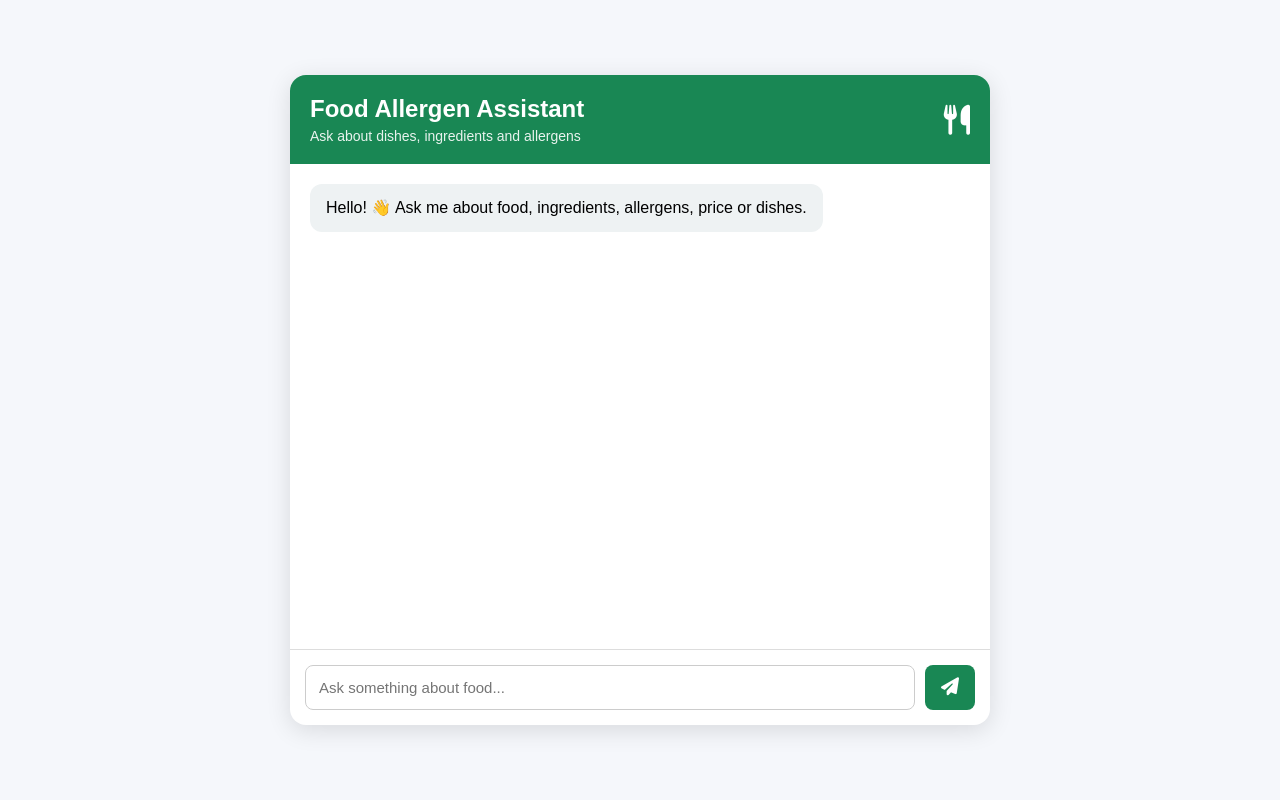
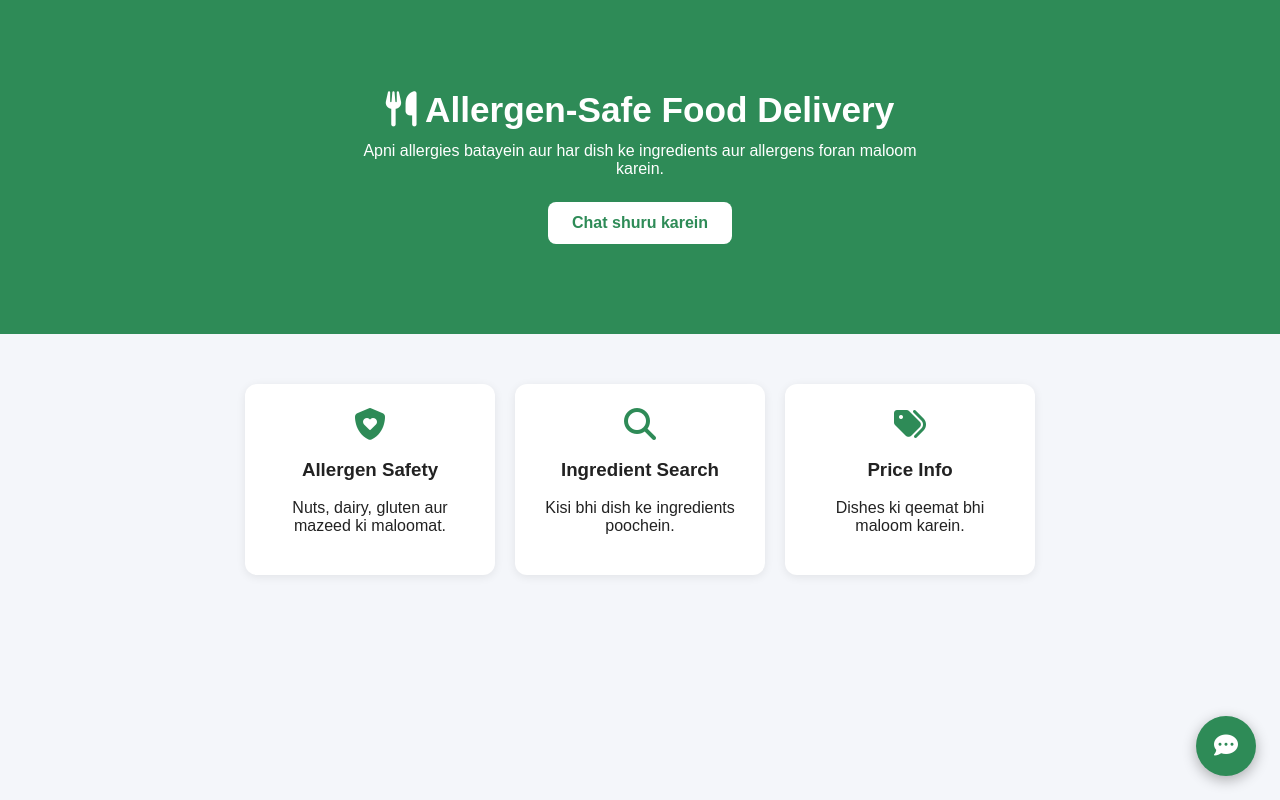
Before and after one commit to anasrizwan572-create/allergen-web, a Flask app: page / in a window 1280 px wide. Run offline with Flask 3, Linux system fonts and the light colour scheme.

Commit message:
Add landing page and chat pop-up

```diff
--- a/static/chat.js
+++ b/static/chat.js
@@ -1,65 +1,40 @@
-const chatBox = document.getElementById("chat-box");
-const userInput = document.getElementById("user-input");
-const sendButton = document.getElementById("send-btn");
+const popup = document.getElementById("chat-popup");
+const box = document.getElementById("chat-messages");
+const input = document.getElementById("chat-text");
 
-async function sendMessage() {
-    const message = userInput.value.trim();
+function openChat() { popup.classList.remove("hidden"); input.focus(); }
 
-    if (!message) {
-        return;
-    }
+document.getElementById("chat-toggle").onclick = () => popup.classList.toggle("hidden");
+document.getElementById("chat-close").onclick = () => popup.classList.add("hidden");
+document.getElementById("hero-chat-btn").onclick = openChat;
+document.getElementById("chat-send").onclick = send;
+input.addEventListener("keydown", e => { if (e.key === "Enter") send(); });
 
-    // Show user message
-    const userMessage = document.createElement("div");
-    userMessage.className = "user-message";
-    userMessage.textContent = message;
-    chatBox.appendChild(userMessage);
-
-    userInput.value = "";
-
-    // Show temporary bot message
-    const botMessage = document.createElement("div");
-    botMessage.className = "bot-message";
-    botMessage.textContent = "Thinking...";
-    chatBox.appendChild(botMessage);
-
-    chatBox.scrollTop = chatBox.scrollHeight;
-
-    try {
-        const response = await fetch("/api/chat", {
-            method: "POST",
-            headers: {
-                "Content-Type": "application/json"
-            },
-            body: JSON.stringify({
-                message: message
-            })
-        });
-
-        const data = await response.json();
-
-        if (!response.ok) {
-            botMessage.textContent = data.error || "Something went wrong.";
-            return;
-        }
-
-        // Backend returns the answer in the "answer" field
-        botMessage.textContent =
-            data.answer || data.response || "No answer received.";
-
-    } catch (error) {
-        botMessage.textContent =
-            "Unable to connect to the backend.";
-        console.error(error);
-    }
-
-    chatBox.scrollTop = chatBox.scrollHeight;
+function addMsg(text, who) {
+  const div = document.createElement("div");
+  div.className = "msg " + who;
+  div.textContent = text;
+  box.appendChild(div);
+  box.scrollTop = box.scrollHeight;
+  return div;
 }
 
-sendButton.addEventListener("click", sendMessage);
-
-userInput.addEventListener("keydown", function(event) {
-    if (event.key === "Enter") {
-        sendMessage();
-    }
-});
+async function send() {
+  const text = input.value.trim();
+  if (!text) return;
+  addMsg(text, "user");
+  input.value = "";
+  const loading = addMsg("Thinking...", "bot");
+  try {
+    // Apna purana endpoint aur field names yahan rakhein
+    const res = await fetch("/api/chat", {
+      method: "POST",
+      headers: { "Content-Type": "application/json" },
+      body: JSON.stringify({ message: text })
+    });
+    const data = await res.json();
+    loading.textContent = data.answer || data.error || "No response.";
+  } catch {
+    loading.textContent = "Server tak pohnch nahi saka.";
+  }
+}
--- a/static/style.css
+++ b/static/style.css
@@ -1,118 +1,38 @@
-* {
-    box-sizing: border-box;
-    margin: 0;
-    padding: 0;
-}
+* { box-sizing: border-box; }
+body { margin: 0; font-family: Arial, sans-serif; background: #f4f6fa; color: #222; }
 
-body {
-    font-family: Arial, sans-serif;
-    background: #f5f7fb;
-    min-height: 100vh;
-    display: flex;
-    justify-content: center;
-    align-items: center;
-}
+.hero { text-align: center; padding: 90px 20px; background: #2e8b57; color: #fff; }
+.hero h1 { margin: 0 0 12px; font-size: 2.2rem; }
+.hero p { max-width: 600px; margin: 0 auto 24px; }
+.hero-btn { background: #fff; color: #2e8b57; border: none; padding: 12px 24px;
+  border-radius: 8px; font-size: 1rem; font-weight: bold; cursor: pointer; }
 
-.chat-container {
-    width: 90%;
-    max-width: 700px;
-    height: 650px;
-    background: white;
-    border-radius: 16px;
-    box-shadow: 0 5px 25px rgba(0, 0, 0, 0.12);
-    overflow: hidden;
-    display: flex;
-    flex-direction: column;
-}
+.features { display: flex; flex-wrap: wrap; gap: 20px; justify-content: center; padding: 50px 20px; }
+.feature { background: #fff; width: 250px; padding: 24px; border-radius: 12px;
+  text-align: center; box-shadow: 0 2px 10px rgba(0,0,0,.08); }
+.feature i { font-size: 32px; color: #2e8b57; }
 
-.chat-header {
-    background: #198754;
-    color: white;
-    padding: 20px;
-    display: flex;
-    justify-content: space-between;
-    align-items: center;
-}
+#chat-toggle { position: fixed; bottom: 24px; right: 24px; width: 60px; height: 60px;
+  border: none; border-radius: 50%; background: #2e8b57; color: #fff; font-size: 24px;
+  cursor: pointer; box-shadow: 0 4px 14px rgba(0,0,0,.3); z-index: 1000; }
 
-.chat-header h2 {
-    margin-bottom: 5px;
-}
+#chat-popup { position: fixed; bottom: 100px; right: 24px; width: 360px; max-width: calc(100vw - 32px);
+  height: 500px; max-height: calc(100vh - 130px); background: #fff; border-radius: 16px;
+  box-shadow: 0 10px 35px rgba(0,0,0,.25); display: flex; flex-direction: column;
+  overflow: hidden; z-index: 1000; }
+#chat-popup.hidden { display: none; }
 
-.chat-header p {
-    font-size: 14px;
-    opacity: 0.9;
-}
+.chat-header { background: #2e8b57; color: #fff; padding: 14px 16px;
+  display: flex; justify-content: space-between; align-items: center; }
+.chat-header h2 { margin: 0; font-size: 1.05rem; }
+.chat-header small { opacity: .85; }
+.chat-header button { background: none; border: none; color: #fff; font-size: 20px; cursor: pointer; }
 
-.chat-header i {
-    font-size: 30px;
-}
+#chat-messages { flex: 1; padding: 14px; overflow-y: auto; }
+.msg { margin: 8px 0; padding: 10px 14px; border-radius: 14px; max-width: 85%; line-height: 1.4; }
+.msg.bot { background: #eef2f1; }
+.msg.user { background: #2e8b57; color: #fff; margin-left: auto; }
 
-.chat-box {
-    flex: 1;
-    padding: 20px;
-    overflow-y: auto;
-    display: flex;
-    flex-direction: column;
-    gap: 12px;
-}
-
-.bot-message,
-.user-message {
-    max-width: 80%;
-    padding: 12px 16px;
-    border-radius: 12px;
-    line-height: 1.5;
-}
-
-.bot-message {
-    background: #eef2f3;
-    align-self: flex-start;
-}
-
-.user-message {
-    background: #198754;
-    color: white;
-    align-self: flex-end;
-}
-
-.chat-input-area {
-    display: flex;
-    padding: 15px;
-    border-top: 1px solid #ddd;
-    gap: 10px;
-}
-
-#user-input {
-    flex: 1;
-    padding: 13px;
-    border: 1px solid #ccc;
-    border-radius: 8px;
-    font-size: 15px;
-    outline: none;
-}
-
-#send-btn {
-    width: 50px;
-    border: none;
-    border-radius: 8px;
-    background: #198754;
-    color: white;
-    cursor: pointer;
-    font-size: 18px;
-}
-
-#send-btn:hover {
-    opacity: 0.9;
-}
-
-@media (max-width: 600px) {
-    .chat-container {
-        width: 95%;
-        height: 90vh;
-    }
-
-    .bot-message,
-    .user-message {
-        max-width: 90%;
-    }
-}
+.chat-input { display: flex; gap: 8px; padding: 10px; border-top: 1px solid #ddd; }
+.chat-input input { flex: 1; padding: 10px; border: 1px solid #ccc; border-radius: 8px; outline: none; }
+.chat-input button { background: #2e8b57; color: #fff; border: none; border-radius: 8px; padding: 0 16px; cursor: pointer; }
--- a/templates/index.html
+++ b/templates/index.html
@@ -4,47 +4,45 @@
   <meta charset="UTF-8">
   <meta name="viewport" content="width=device-width, initial-scale=1.0">
   <title>Food Allergen Assistant</title>
-
-    <link rel="stylesheet"
-          href="https://cdnjs.cloudflare.com/ajax/libs/font-awesome/6.5.2/css/all.min.css">
-
-    <link rel="stylesheet" href="{{ url_for('static', filename='style.css') }}">
+  <link rel="stylesheet" href="https://cdnjs.cloudflare.com/ajax/libs/font-awesome/6.5.1/css/all.min.css">
+  <link rel="stylesheet" href="/static/style.css">
 </head>
-
 <body>
 
-    <div class="chat-container">
+  <!-- Landing page -->
+  <header class="hero">
+    <h1><i class="fa-solid fa-utensils"></i> Allergen-Safe Food Delivery</h1>
+    <p>Apni allergies batayein aur har dish ke ingredients aur allergens foran maloom karein.</p>
+    <button class="hero-btn" id="hero-chat-btn">Chat shuru karein</button>
+  </header>
 
+  <section class="features">
+    <div class="feature"><i class="fa-solid fa-shield-heart"></i><h3>Allergen Safety</h3><p>Nuts, dairy, gluten aur mazeed ki maloomat.</p></div>
+    <div class="feature"><i class="fa-solid fa-magnifying-glass"></i><h3>Ingredient Search</h3><p>Kisi bhi dish ke ingredients poochein.</p></div>
+    <div class="feature"><i class="fa-solid fa-tags"></i><h3>Price Info</h3><p>Dishes ki qeemat bhi maloom karein.</p></div>
+  </section>
+
+  <!-- Floating button -->
+  <button id="chat-toggle" aria-label="Open chat"><i class="fa-solid fa-comment-dots"></i></button>
+
+  <!-- Chat pop-up (aapka purana card) -->
+  <div id="chat-popup" class="hidden">
     <div class="chat-header">
       <div>
         <h2>Food Allergen Assistant</h2>
-                <p>Ask about dishes, ingredients and allergens</p>
+        <small>Ask about dishes, ingredients and allergens</small>
       </div>
-            <i class="fa-solid fa-utensils"></i>
+      <button id="chat-close" aria-label="Close"><i class="fa-solid fa-xmark"></i></button>
     </div>
-
-        <div id="chat-box" class="chat-box">
-            <div class="bot-message">
-                Hello! 👋 Ask me about food, ingredients, allergens, price or dishes.
+    <div id="chat-messages">
+      <div class="msg bot">Hello! 👋 Ask me about food, ingredients, allergens, price or dishes.</div>
+    </div>
+    <div class="chat-input">
+      <input id="chat-text" type="text" placeholder="Ask something about food...">
+      <button id="chat-send"><i class="fa-solid fa-paper-plane"></i></button>
     </div>
   </div>
 
-        <div class="chat-input-area">
-            <input
-                type="text"
-                id="user-input"
-                placeholder="Ask something about food..."
-                autocomplete="off"
-            >
-
-            <button id="send-btn">
-                <i class="fa-solid fa-paper-plane"></i>
-            </button>
-        </div>
-
-    </div>
-
-    <script src="{{ url_for('static', filename='chat.js') }}"></script>
-
+  <script src="/static/chat.js"></script>
 </body>
 </html>
```
Lines whose indentation alone changed are shown as unchanged.
